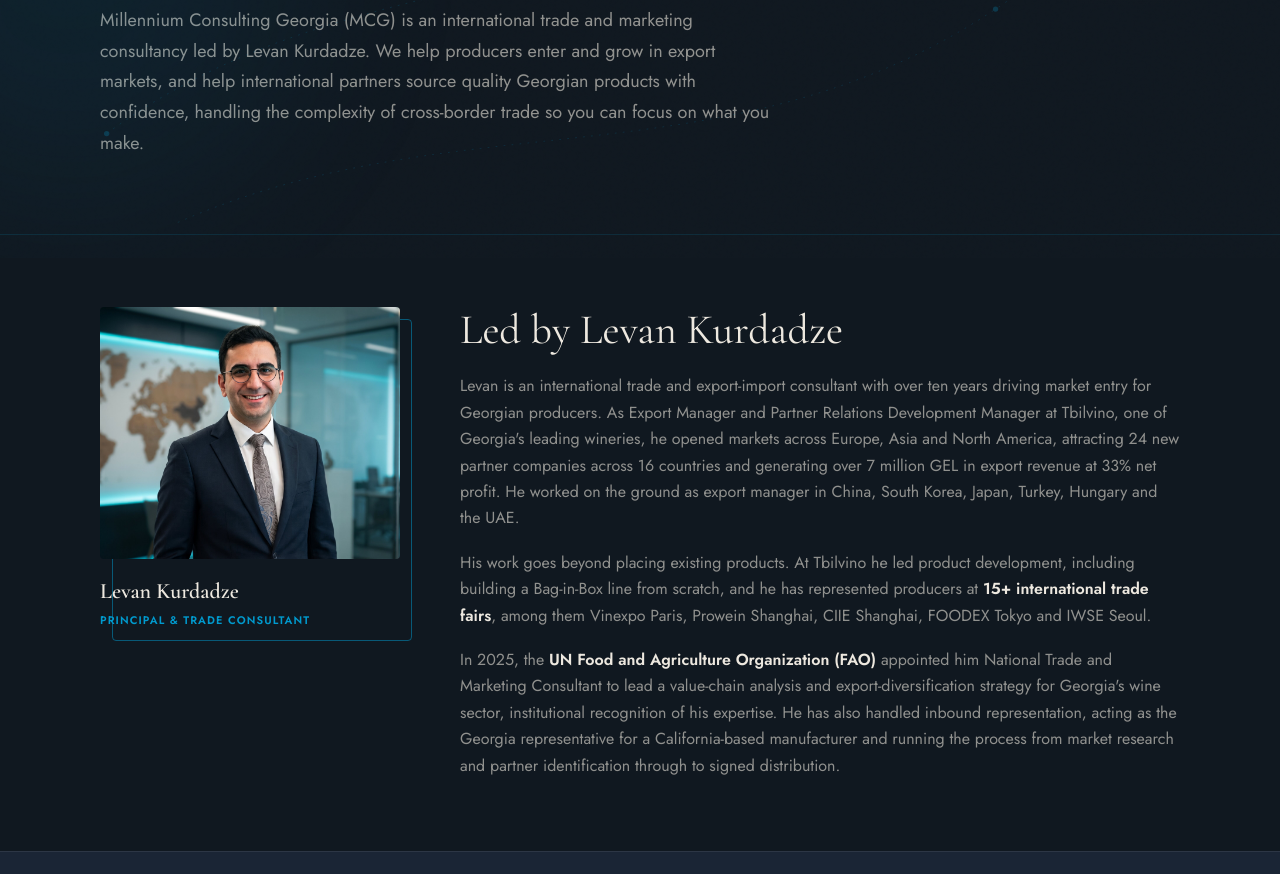
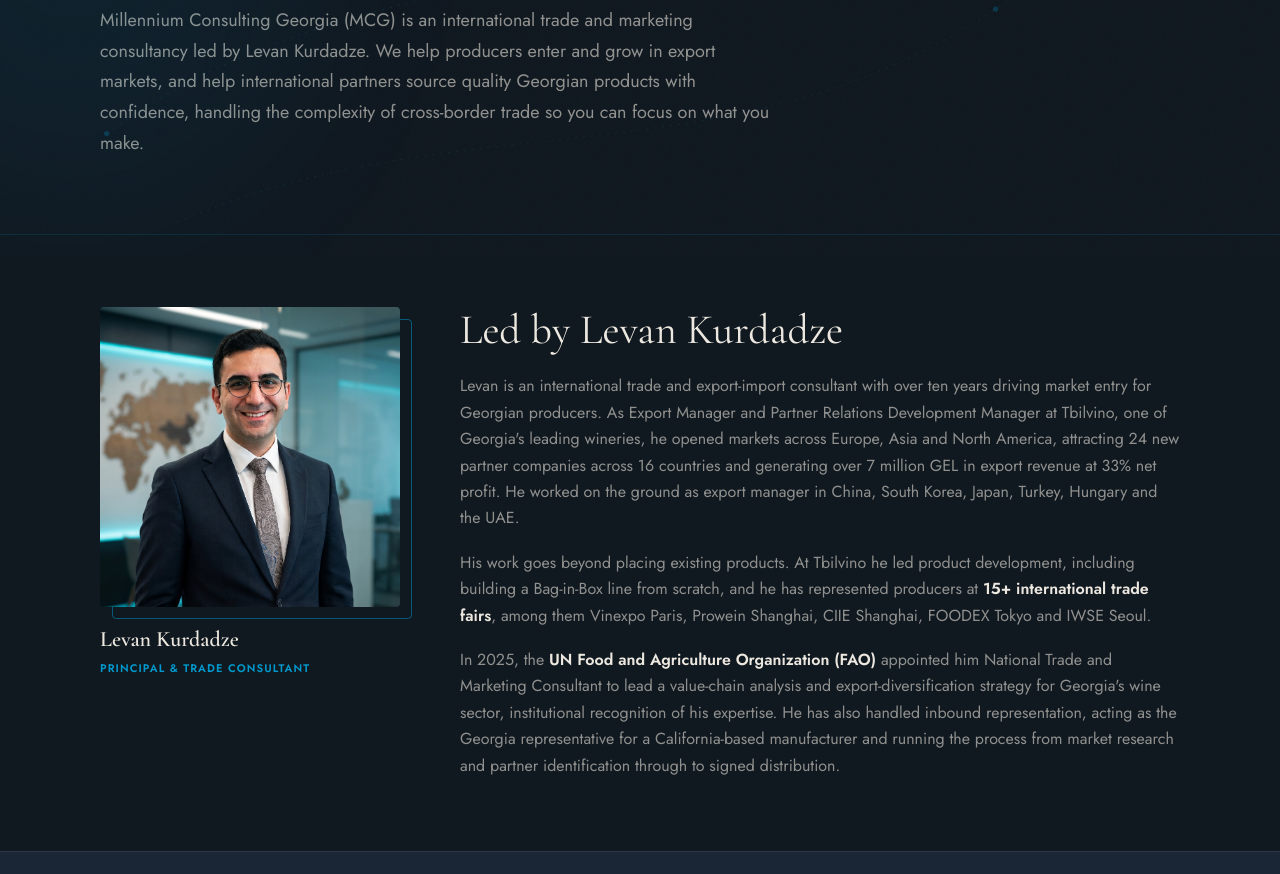
Before and after one commit to Luka9815/MCG, an Eleventy site: page src/en/about.njk in a window 1280 px wide. Shown: the part 542-1416 px from the top of the page. Built offline with nearby package versions, Linux system fonts and the light colour scheme; Eleventy itself is replaced by a stand-in of ours; files that its build step writes are made by us from their sources.

Commit message:
Fix About page portrait frame: scope offset frame to image only, not caption

```diff
--- a/src/assets/css/style.css
+++ b/src/assets/css/style.css
@@ -1184,11 +1184,15 @@
   .about-pr-grid{grid-template-columns:300px 1fr;}
 }
 .about-portrait{
+  margin:0;
+}
+.portrait-media{
   position:relative;
-  margin:0;
 }
 .about-portrait img{
   width:100%;
+  aspect-ratio:1/1;
+  object-fit:cover;
   border-radius:4px;
   display:block;
   filter:contrast(1.02) saturate(1.03);
--- a/src/en/about.njk
+++ b/src/en/about.njk
@@ -39,8 +39,10 @@
   <div class="container">
     <div class="about-pr-grid">
       <figure class="about-portrait">
-        <div class="about-portrait-frame"></div>
-        <img src="../assets/img/levan.jpg" alt="Levan Kurdadze — Principal, Millennium Consulting Georgia">
+        <div class="portrait-media">
+          <div class="about-portrait-frame"></div>
+          <img src="../assets/img/levan.jpg" alt="Levan Kurdadze — Principal, Millennium Consulting Georgia">
+        </div>
         <figcaption>
           <div class="about-portrait-name">{{ en.aboutPage.principal.name }}</div>
           <div class="about-portrait-role">{{ en.aboutPage.principal.role }}</div>
```
